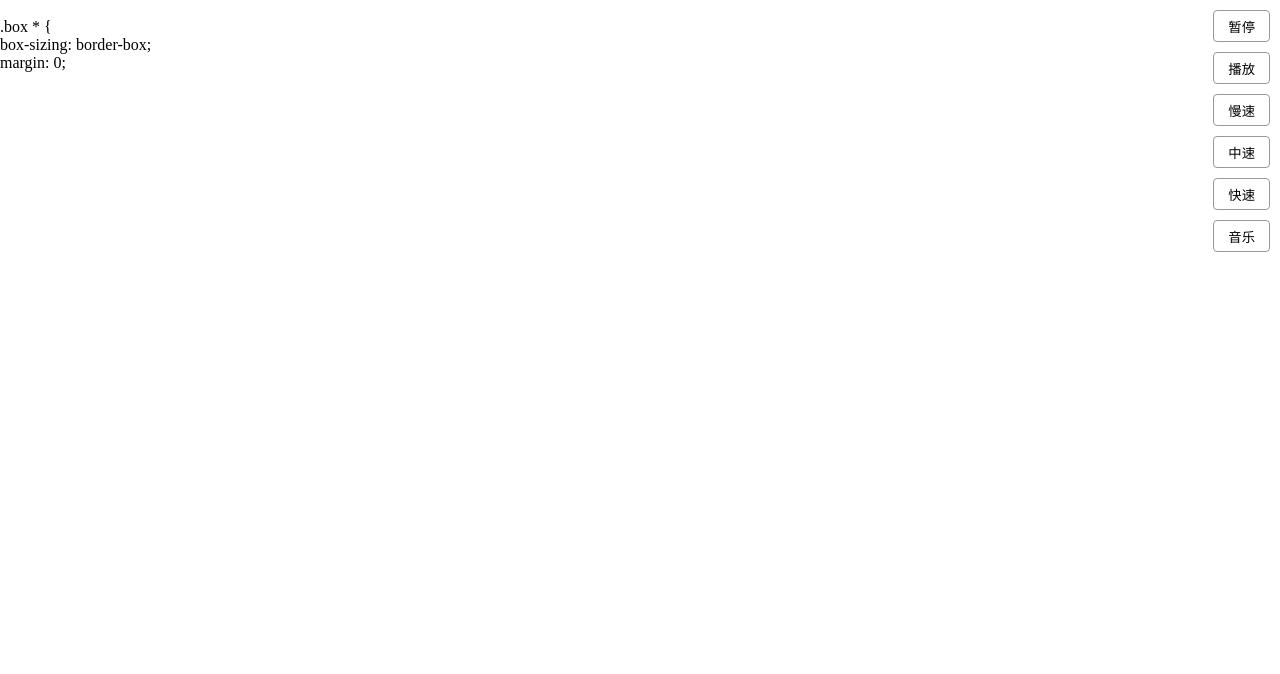
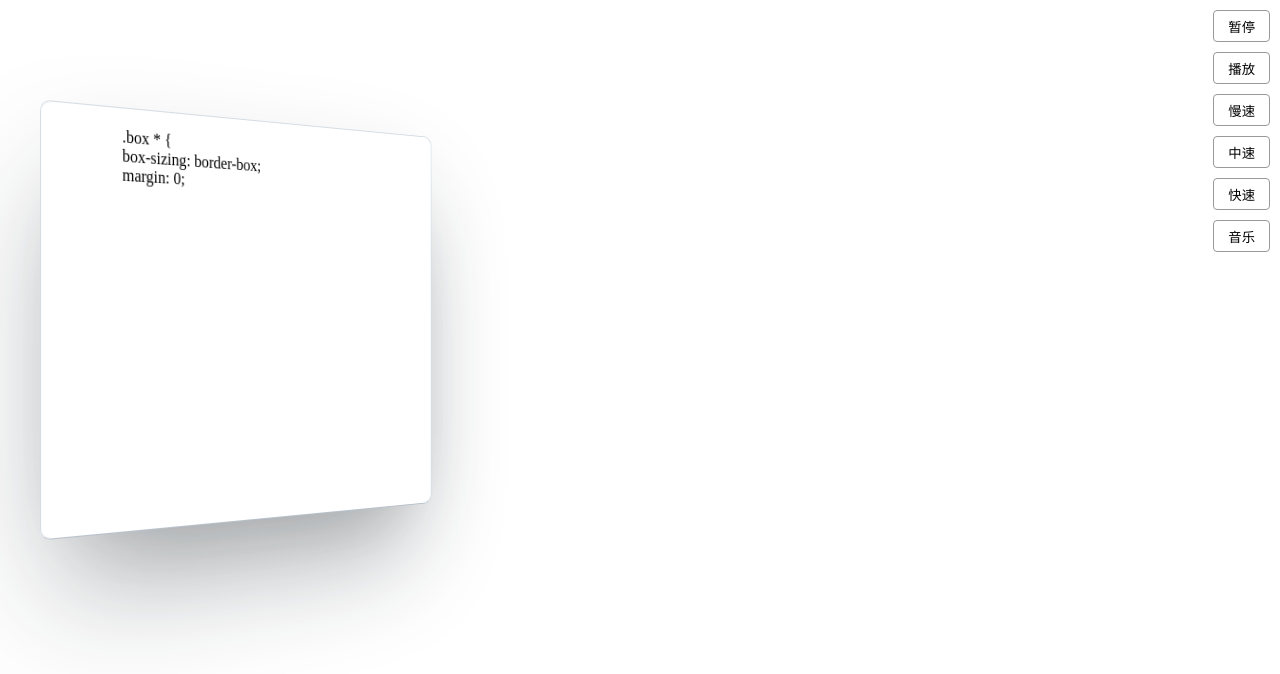
Before and after one commit to TITanZK/Pokemon, a plain HTML site: page src/index.html in a window 1280 px wide. Drawn offline with Linux system fonts and the light colour scheme.

Commit message:
添加 3d 呈现

```diff
--- a/src/index.html
+++ b/src/index.html
@@ -44,12 +44,20 @@
     }
 
     #container1 {
+      padding-left: 80px;
       position: fixed;
-      top: 0;
-      left: 0;
-      width: 50%;
+      top: 120px;
+      left: 30px;
+      width: 35%;
       height: 50vh;
       overflow: auto;
+      transform: perspective(75em) rotateY(30deg);
+        box-shadow:
+        rgba(22, 31, 39, 0.42) 0 60px 123px -25px,
+        rgba(19, 26, 32, 0.08) 0 35px 75px -35px;
+      border-radius: 10px;
+      border: 1px solid;
+      border-color: rgb(213, 220, 226) rgb(213, 220, 226) rgb(184, 194, 204);
     }
 
     #container1::-webkit-scrollbar {
--- a/src/main.js
+++ b/src/main.js
@@ -14,7 +14,7 @@ const string = `
 }
 
 body {
-  background: #ffe600;
+  background: white;
 }
 .html{
   min-height: 100vh;
@@ -226,7 +226,6 @@ player.init()
 const btnMusic = document.querySelector("#btnMusic")
 const video = document.querySelector('#pikachu')
 btnMusic.onclick = () => {
-  console.log('s')
   if (video.paused) {
     video.play()
   } else {
```
